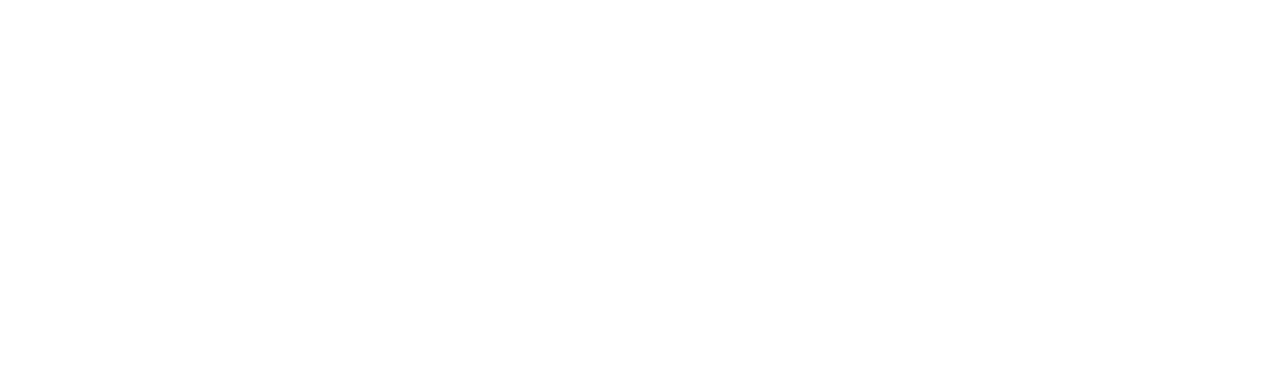
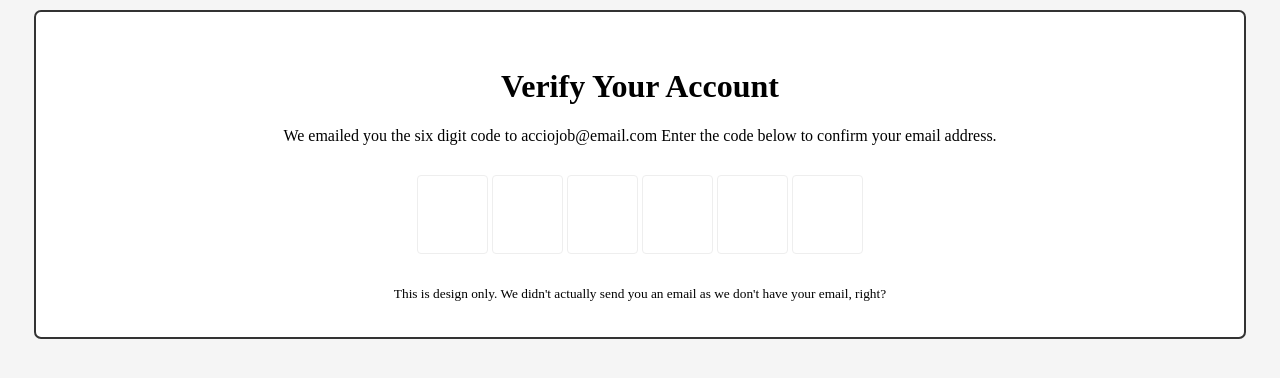
Before and after one commit to acciojob/OTP-ishikapandeyy, a website: page main.html in a window 1280 px wide. Drawn offline with Linux system fonts and the light colour scheme.

Commit message:
created a submission

```diff
--- a/main.html
+++ b/main.html
@@ -8,6 +8,30 @@
 
 <body>
 	<!-- the entire body must be written by student -->
+ <div class="container">
+
+    <h1 id="verification_heading"> Verify Your Account</h1>
+
+    <p id="verification_subtext">
+        We emailed you the six digit code to acciojob@email.com
+        Enter the code below to confirm your email address.
+    </p>
+
+    <div class="code-container">
+        <input class="code" type="text" maxlength="1">
+        <input class="code" type="text" maxlength="1">
+        <input class="code" type="text" maxlength="1">
+        <input class="code" type="text" maxlength="1">
+        <input class="code" type="text" maxlength="1">
+        <input class="code" type="text" maxlength="1">
+    </div>
+
+    <small>
+        This is design only. We didn't actually send you an email as we
+        don't have your email, right?
+    </small>
+
+</div>
     <script type="text/javascript" src="./script.js">
 </script>
 
--- a/script.js
+++ b/script.js
@@ -1 +1,22 @@
 //your JS code here. If required.
+const codes = document.querySelectorAll(".code");
+
+codes.forEach((code, index) => {
+
+    code.addEventListener("input", () => {
+
+        if (code.value !== "" && index < codes.length - 1) {
+            codes[index + 1].focus();
+        }
+
+    });
+
+    code.addEventListener("keydown", (e) => {
+
+        if (e.key === "Backspace" && code.value === "" && index > 0) {
+            codes[index - 1].focus();
+        }
+
+    });
+
+});
--- a/styles.css
+++ b/styles.css
@@ -1 +1,27 @@
 /*  your css code here. If applicable */
+body {
+    background-color: #f5f5f5;
+}
+
+.container {
+    background-color: white;
+    border: 2px solid #333;
+    border-radius: 7px;
+    width: 90%;
+    margin: 10px auto;
+    padding: 35px;
+    text-align: center;
+}
+
+.code-container {
+    margin: 30px;
+}
+
+.code {
+    width: 65px;
+    height: 75px;
+    font-size: 45px;
+    text-align: center;
+    border: 1px solid #eee;
+    border-radius: 4px;
+}
```
